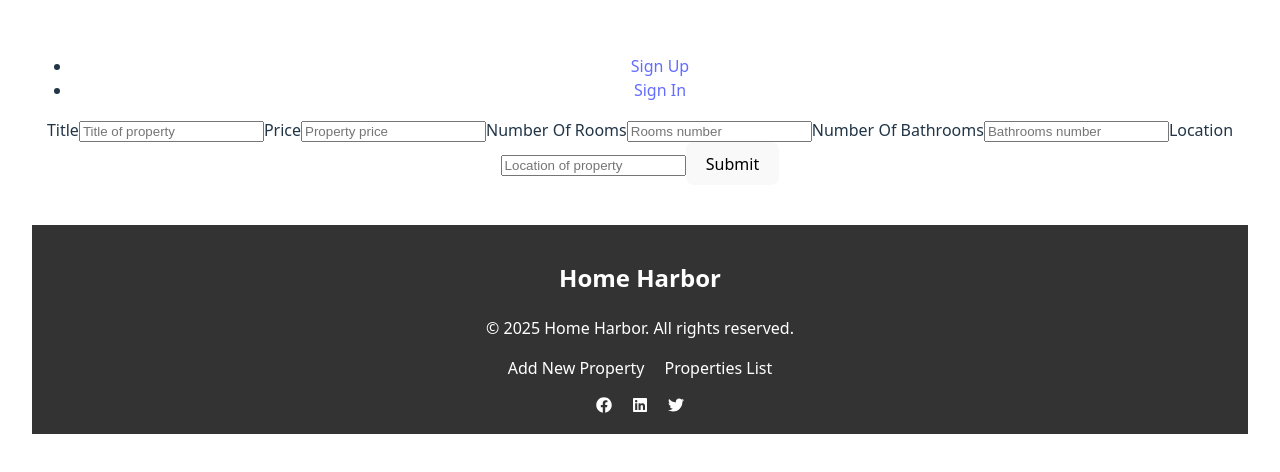
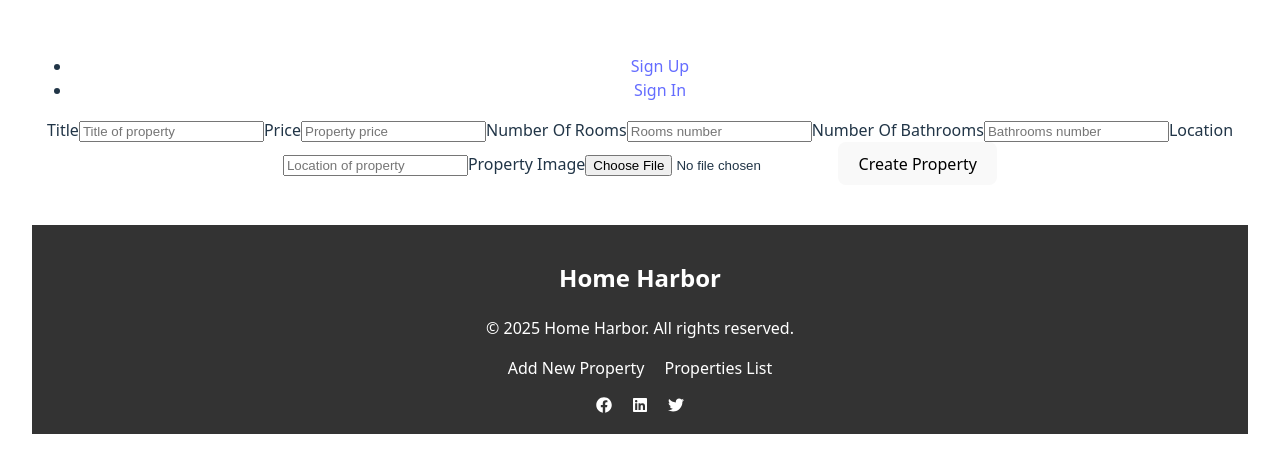
Before and after one commit to MohdGA/HomeHarbor-frontend, a React (Vite) app: page /properties/new in a window 1280 px wide. Shown: the part 164-636 px from the top of the page. Built offline with nearby package versions, Linux system fonts and the light colour scheme; no server answers.

Commit message:
Create a cloudniary upload image

```diff
--- a/src/components/PropertyDetails/PropertyDetails.jsx
+++ b/src/components/PropertyDetails/PropertyDetails.jsx
@@ -57,6 +57,7 @@ const PropertyDetails = (props) => {
   //     console.log(err)
   //   }
   // }
+  console.log(property)
 
   if (!property) {
     return <p>Loading property details...</p>;
@@ -72,6 +73,10 @@ const PropertyDetails = (props) => {
       <p>Rooms: {property.numOfRooms}</p>
       <p>Bathrooms: {property.numOfBathrooms}</p>
       <p>Location: {property.location}</p>
+      {property.imageUrl && (
+        <img src={property.imageUrl} alt={property.title} width="300" />
+        )}
+
 
       <button onClick={() => handleDeleteProperty(property._id || property.id)}>
         Delete {property.title}
--- a/src/components/PropertyForm/PropertyForm.jsx
+++ b/src/components/PropertyForm/PropertyForm.jsx
@@ -1,44 +1,78 @@
 import { useEffect, useState } from "react";
 import { useParams } from "react-router-dom";
-import * as propertyService from '../../services/propertyService'
+import * as propertyService from '../../services/propertyService';
 
+const PropertyForm = ({ handleAddProperty, handleUpdateProperty }) => {
+  const { propertyId } = useParams();
 
-
-const PropertyForm = (props) => {
-    const { propertyId } = useParams()
   const initialState = {
     title: '',
     price: '',
     numOfRooms: '',
     numOfBathrooms: '',
-       location: ''
-    }
+    location: '',
+    imageUrl: '' // Cloudinary URL
+  };
 
-const [formData, setFormData] = useState(initialState)
+  const [formData, setFormData] = useState(initialState);
+  const [uploading, setUploading] = useState(false);
 
+  // Fetch property if editing
   useEffect(() => {
     const fetchProperty = async () => {
-            const data = await propertyService.show(propertyId)
-            setFormData(data)
+      const data = await propertyService.show(propertyId);
+      setFormData(data);
+    };
+    if (propertyId) fetchProperty();
+  }, [propertyId]);
+
+  // Handle input change
+  const handleChange = (evt) => {
+    setFormData({ ...formData, [evt.target.name]: evt.target.value });
+  };
+
+  // Handle image upload to Cloudinary
+  const handleImageChange = async (evt) => {
+    const file = evt.target.files[0];
+    if (!file) return;
+
+    setUploading(true);
+    const formDataFile = new FormData();
+    formDataFile.append("file", file);
+
+    try {
+      const res = await fetch("http://localhost:8000/upload/", {
+        method: "POST",
+        body: formDataFile
+      });
+
+      if (!res.ok) throw new Error("Upload failed");
+
+      const data = await res.json();
+      // Use a temp variable to show the updated state immediately
+      const newFormData = { ...formData, imageUrl: data.url };
+      setFormData(newFormData);
+      console.log("Updated formData:", newFormData);
+    } catch (err) {
+      console.error("Image upload failed:", err);
+      alert("Image upload failed, try again.");
+    } finally {
+      setUploading(false);
     }
-        if (propertyId) fetchProperty()
-    }, [propertyId])
+  };
 
+  // Handle form submit
+  const handleSubmit = (evt) => {
+    evt.preventDefault();
 
-
-const handleChange = (evt) => {
-    setFormData({ ...formData, [evt.target.name]: evt.target.value})
-}
-
-const handleSubmit = (evt) => {
-    evt.preventDefault()
+    if (uploading) return alert("Image is still uploading, please wait...");
 
     if (propertyId) {
-        props.handleUpdateProperty(formData, propertyId)
+      handleUpdateProperty(formData, propertyId);
     } else {
-        props.handleAddProperty(formData)
+      handleAddProperty(formData);
     }
-}
+  };
 
   return (
     <main>
@@ -97,10 +131,26 @@ return (
           value={formData.location}
           onChange={handleChange}
         />
-             <button type="submit">Submit</button>
+
+        <label htmlFor="image-input">Property Image</label>
+        <input
+          type="file"
+          name="image"
+          id="image-input"
+          accept="image/*"
+          onChange={handleImageChange}
+        />
+
+        {uploading && <p>Uploading image...</p>}
+
+        {formData.imageUrl && (
+          <img src={formData.imageUrl} alt="Property Preview" width="200" />
+        )}
+
+        <button type="submit">{propertyId ? "Update" : "Create"} Property</button>
       </form>
     </main>
-)
-}
+  );
+};
 
-export default PropertyForm
+export default PropertyForm;
```
Also changed, not shown: src/components/CloudinaryUpload/CloudinaryUpload.jsx (added, +40 -0 lines). Lines whose indentation alone changed are shown as unchanged.
